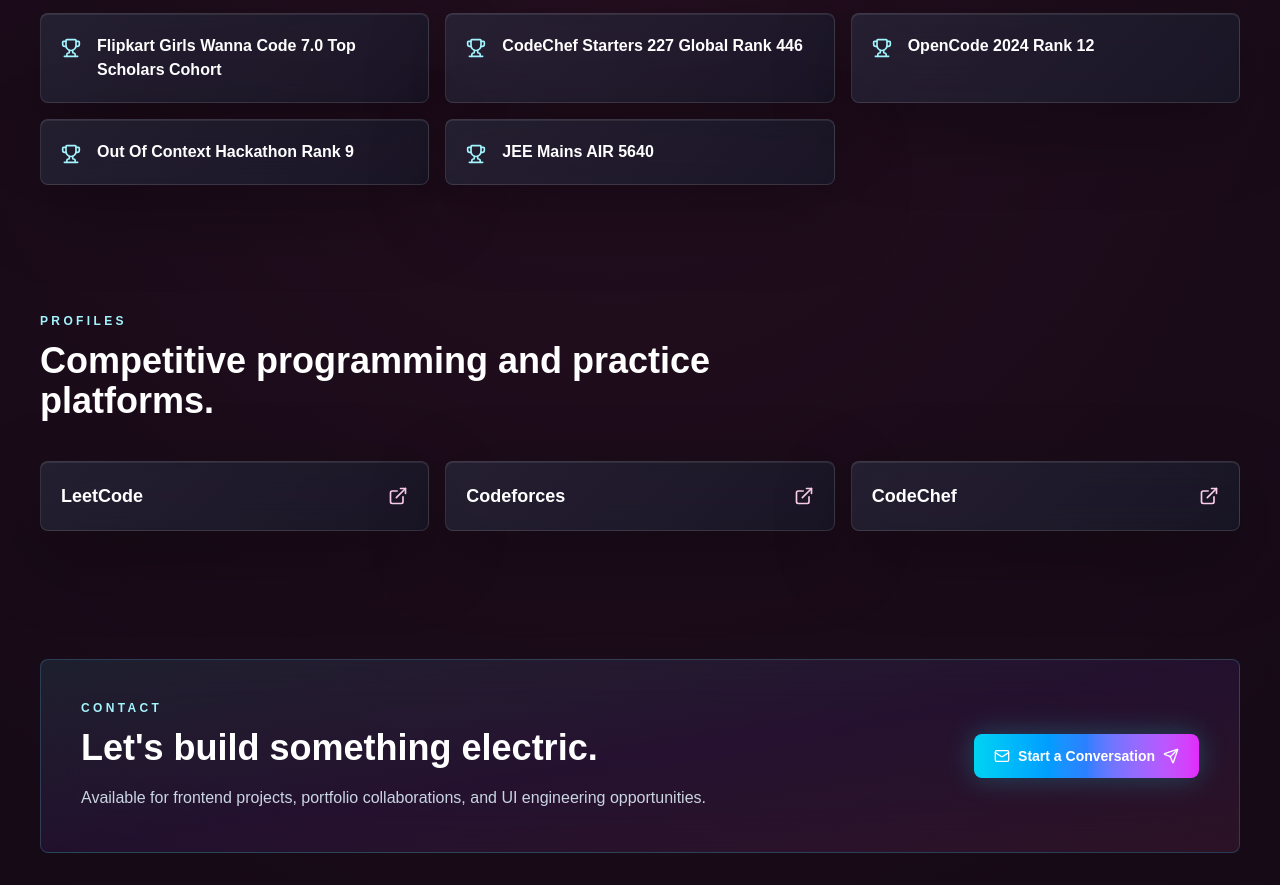
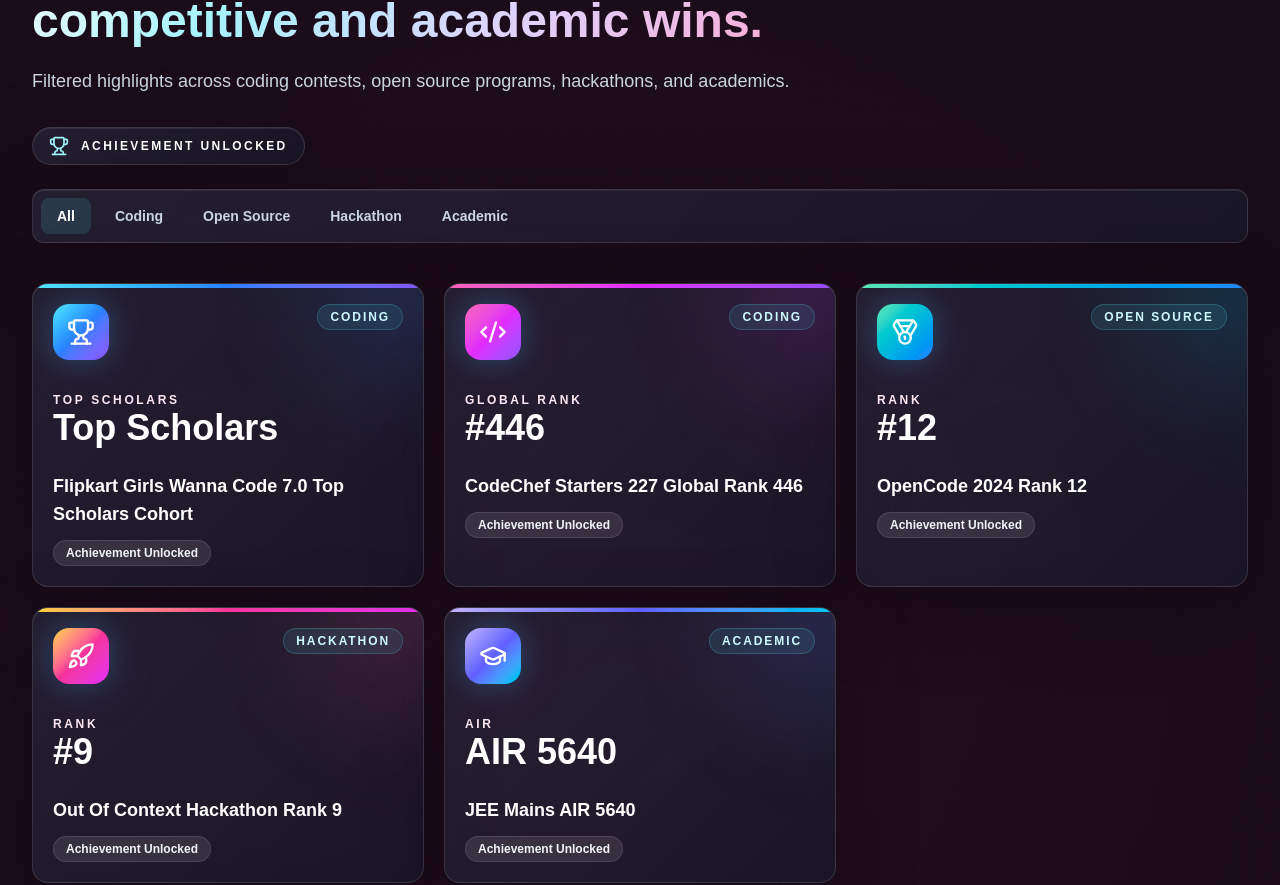
Before and after one commit to Suvanwita/Portfolio, a Next.js app in the folder Portfolio/: page / in a window 1280 px wide. Shown: the part 7540-8425 px from the top of the page. Built offline with nearby package versions, Linux system fonts and the light colour scheme.

Commit message:
achievements section

```diff
--- a/Portfolio/app/page.tsx
+++ b/Portfolio/app/page.tsx
@@ -1,6 +1,6 @@
 import { LoaderIntro } from "@/components/animations/LoaderIntro";
 import { Navbar } from "@/components/Navbar";
-import { AchievementsSection } from "@/components/sections/achievements-section";
+import { AchievementsSection } from "@/components/sections/AchievementsSection";
 import { AboutSection } from "@/components/sections/AboutSection";
 import { CodingProfilesSection } from "@/components/sections/coding-profiles-section";
 import { ContactSection } from "@/components/sections/contact-section";
--- /dev/null
+++ b/Portfolio/components/sections/AchievementsSection.tsx
@@ -0,0 +1,256 @@
+"use client";
+
+import { motion, useInView, useMotionValue, useSpring, useTransform } from "framer-motion";
+import { Code2, GraduationCap, Medal, Rocket, Trophy } from "lucide-react";
+import { useEffect, useRef, useState } from "react";
+import type { ComponentType, SVGProps } from "react";
+import { SectionHeading } from "@/components/ui/SectionHeading";
+import { cn } from "@/lib/utils";
+
+type AchievementCategory = "Coding" | "Open Source" | "Hackathon" | "Academic";
+
+type Achievement = {
+  title: string;
+  category: AchievementCategory;
+  rankLabel: string;
+  rankValue?: number;
+  prefix?: string;
+  icon: ComponentType<SVGProps<SVGSVGElement>>;
+  accent: string;
+};
+
+const filters = ["All", "Coding", "Open Source", "Hackathon", "Academic"] as const;
+
+const achievements: Achievement[] = [
+  {
+    title: "Flipkart Girls Wanna Code 7.0 Top Scholars Cohort",
+    category: "Coding",
+    rankLabel: "Top Scholars",
+    icon: Trophy,
+    accent: "from-cyan-300 via-blue-500 to-violet-500",
+  },
+  {
+    title: "CodeChef Starters 227 Global Rank 446",
+    category: "Coding",
+    rankLabel: "Global Rank",
+    rankValue: 446,
+    prefix: "#",
+    icon: Code2,
+    accent: "from-pink-400 via-fuchsia-500 to-violet-500",
+  },
+  {
+    title: "OpenCode 2024 Rank 12",
+    category: "Open Source",
+    rankLabel: "Rank",
+    rankValue: 12,
+    prefix: "#",
+    icon: Medal,
+    accent: "from-emerald-300 via-cyan-500 to-blue-500",
+  },
+  {
+    title: "Out Of Context Hackathon Rank 9",
+    category: "Hackathon",
+    rankLabel: "Rank",
+    rankValue: 9,
+    prefix: "#",
+    icon: Rocket,
+    accent: "from-amber-300 via-pink-500 to-fuchsia-500",
+  },
+  {
+    title: "JEE Mains AIR 5640",
+    category: "Academic",
+    rankLabel: "AIR",
+    rankValue: 5640,
+    prefix: "AIR ",
+    icon: GraduationCap,
+    accent: "from-violet-300 via-indigo-500 to-cyan-400",
+  },
+];
+
+function CountUpRank({
+  value,
+  prefix = "",
+  fallback,
+}: {
+  value?: number;
+  prefix?: string;
+  fallback: string;
+}) {
+  const ref = useRef<HTMLParagraphElement>(null);
+  const isInView = useInView(ref, { once: true, margin: "-80px" });
+  const motionValue = useMotionValue(0);
+  const springValue = useSpring(motionValue, { stiffness: 80, damping: 22 });
+  const displayValue = useTransform(springValue, (latest) =>
+    value === undefined ? fallback : `${prefix}${Math.round(latest)}`,
+  );
+
+  useEffect(() => {
+    if (isInView && value !== undefined) {
+      motionValue.set(value);
+    }
+  }, [isInView, motionValue, value]);
+
+  return (
+    <motion.p ref={ref} className="text-3xl font-black text-white sm:text-4xl">
+      {displayValue}
+    </motion.p>
+  );
+}
+
+function ConfettiBurst({ burstKey }: { burstKey: number }) {
+  if (burstKey === 0) {
+    return null;
+  }
+
+  return (
+    <div className="pointer-events-none absolute inset-0 overflow-hidden" aria-hidden="true">
+      {Array.from({ length: 16 }).map((_, index) => {
+        const angle = (index / 16) * Math.PI * 2;
+        const distance = 54 + (index % 4) * 12;
+
+        return (
+          <motion.span
+            key={`${burstKey}-${index}`}
+            className={cn(
+              "absolute left-1/2 top-1/2 h-2 w-2 rounded-sm",
+              index % 3 === 0 && "bg-cyan-300",
+              index % 3 === 1 && "bg-pink-300",
+              index % 3 === 2 && "bg-violet-300",
+            )}
+            initial={{ opacity: 1, x: 0, y: 0, scale: 0.7, rotate: 0 }}
+            animate={{
+              opacity: 0,
+              x: Math.cos(angle) * distance,
+              y: Math.sin(angle) * distance,
+              scale: 1,
+              rotate: 180,
+            }}
+            transition={{ duration: 0.75, ease: "easeOut" }}
+          />
+        );
+      })}
+    </div>
+  );
+}
+
+function AchievementCard({ achievement, index }: { achievement: Achievement; index: number }) {
+  const [burstKey, setBurstKey] = useState(0);
+
+  const triggerBurst = () => setBurstKey((current) => current + 1);
+
+  return (
+    <motion.article
+      className="group glass-card relative min-h-64 overflow-hidden rounded-2xl p-5"
+      initial={{ opacity: 0, y: 24, scale: 0.96 }}
+      whileInView={{ opacity: 1, y: 0, scale: 1 }}
+      viewport={{ once: true, margin: "-100px" }}
+      transition={{ duration: 0.52, delay: index * 0.06, ease: [0.22, 1, 0.36, 1] }}
+      whileHover={{ y: -7, rotateX: 3 }}
+      onHoverStart={triggerBurst}
+      onClick={triggerBurst}
+    >
+      <ConfettiBurst burstKey={burstKey} />
+      <div className={`absolute inset-x-0 top-0 h-1 bg-gradient-to-r ${achievement.accent}`} />
+      <div className={`absolute -right-20 -top-20 h-44 w-44 rounded-full bg-gradient-to-br ${achievement.accent} opacity-20 blur-3xl transition group-hover:opacity-35`} />
+      <div className="relative">
+        <div className="flex items-start justify-between gap-4">
+          <div className={`flex h-14 w-14 items-center justify-center rounded-2xl bg-gradient-to-br ${achievement.accent} text-white shadow-neon`}>
+            <achievement.icon className="h-7 w-7" aria-hidden="true" />
+          </div>
+          <span className="rounded-full border border-cyan-300/20 bg-cyan-300/10 px-3 py-1 text-xs font-black uppercase tracking-[0.16em] text-cyan-100">
+            {achievement.category}
+          </span>
+        </div>
+
+        <div className="mt-8">
+          <p className="text-xs font-bold uppercase tracking-[0.22em] text-pink-100">
+            {achievement.rankLabel}
+          </p>
+          <CountUpRank
+            value={achievement.rankValue}
+            prefix={achievement.prefix}
+            fallback={achievement.rankLabel}
+          />
+        </div>
+
+        <h3 className="mt-6 text-lg font-black leading-7 text-white">{achievement.title}</h3>
+        <p className="mt-3 inline-flex rounded-full border border-white/10 bg-white/10 px-3 py-1 text-xs font-bold text-slate-100">
+          Achievement Unlocked
+        </p>
+      </div>
+    </motion.article>
+  );
+}
+
+export function AchievementsSection() {
+  const [activeFilter, setActiveFilter] = useState<(typeof filters)[number]>("All");
+  const sectionRef = useRef<HTMLElement>(null);
+  const isInView = useInView(sectionRef, { once: true, margin: "-120px" });
+
+  const visibleAchievements =
+    activeFilter === "All"
+      ? achievements
+      : achievements.filter((achievement) => achievement.category === activeFilter);
+
+  return (
+    <section id="achievements" ref={sectionRef} className="section-padding container-custom">
+      <motion.div
+        initial={{ opacity: 0, y: 24 }}
+        whileInView={{ opacity: 1, y: 0 }}
+        viewport={{ once: true, margin: "-100px" }}
+        transition={{ duration: 0.65, ease: [0.22, 1, 0.36, 1] }}
+      >
+        <SectionHeading
+          eyebrow="Achievements"
+          title="An unlocked badge wall for competitive and academic wins."
+          description="Filtered highlights across coding contests, open source programs, hackathons, and academics."
+        />
+      </motion.div>
+
+      <motion.div
+        className="glass-card mt-8 inline-flex items-center gap-3 rounded-full px-4 py-2"
+        initial={{ opacity: 0, scale: 0.92 }}
+        animate={isInView ? { opacity: 1, scale: 1 } : { opacity: 0, scale: 0.92 }}
+        transition={{ duration: 0.45, ease: "easeOut" }}
+      >
+        <Trophy className="h-5 w-5 text-cyan-200" aria-hidden="true" />
+        <span className="text-xs font-black uppercase tracking-[0.2em] text-white">
+          Achievement Unlocked
+        </span>
+      </motion.div>
+
+      <div className="glass-card mt-6 flex flex-wrap gap-2 rounded-xl p-2">
+        {filters.map((filter) => {
+          const isActive = activeFilter === filter;
+
+          return (
+            <button
+              key={filter}
+              type="button"
+              onClick={() => setActiveFilter(filter)}
+              className={cn(
+                "relative rounded-lg px-4 py-2 text-sm font-bold text-slate-300 transition hover:text-white",
+                isActive && "text-white",
+              )}
+            >
+              {isActive ? (
+                <motion.span
+                  layoutId="active-achievement-filter"
+                  className="absolute inset-0 rounded-lg bg-cyan-300/12"
+                  transition={{ type: "spring", stiffness: 360, damping: 32 }}
+                />
+              ) : null}
+              <span className="relative">{filter}</span>
+            </button>
+          );
+        })}
+      </div>
+
+      <motion.div layout className="mt-10 grid gap-5 sm:grid-cols-2 lg:grid-cols-3">
+        {visibleAchievements.map((achievement, index) => (
+          <AchievementCard key={achievement.title} achievement={achievement} index={index} />
+        ))}
+      </motion.div>
+    </section>
+  );
+}
```
